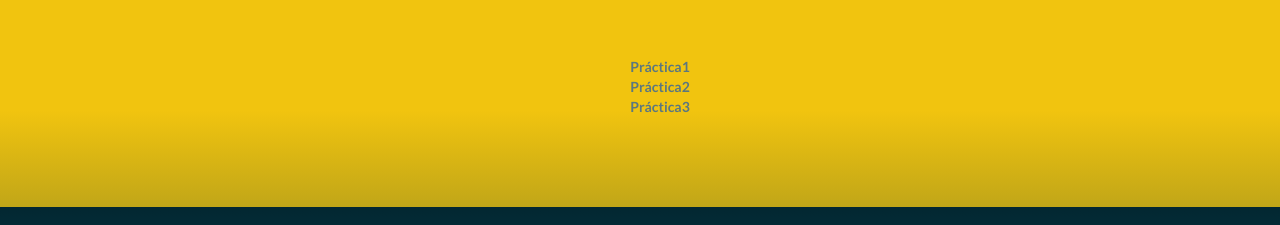
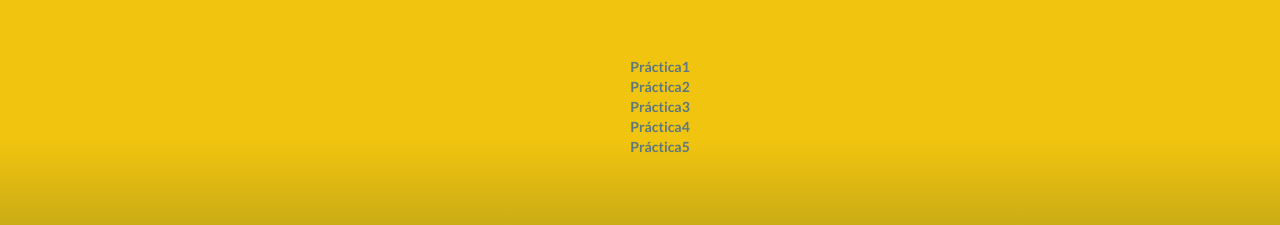
Before and after one commit to PedroRamosRguez/alu0100505078.github.io, a plain HTML site: page dsi.html in a window 1280 px wide. Shown: the part 727-952 px from the top of the page. Drawn offline with nearby package versions, Linux system fonts and the light colour scheme; some packages are replaced by stand-ins of ours; a script that the page names is missing.

Commit message:
Enlaces a practicas 4 y 5

```diff
--- a/dsi.html
+++ b/dsi.html
@@ -68,6 +68,8 @@
           <li><strong><a href="http://alu0100505078.github.io/rafa-daniel-pedro-dsi1516/" >Práctica1</a></strong></li>
           <li><strong><a href="http://ull-esit-gradoii-dsi.github.io/introduccion-rafa-daniel-pedro-dsi1516/" >Práctica2</a></strong></li>
           <li><strong><a href="http://ull-esit-gradoii-dsi.github.io/object-oriented-programming-in-js-rafa-dani-pedro/" >Práctica3</a></strong></li>
+          <li><strong><a href="http://ull-esit-gradoii-dsi.github.io/eliminacion-del-switch-smell-rafa-pedro-dani/" >Práctica4</a></strong></li>
+          <li><strong><a href="http://ull-esit-gradoii-dsi.github.io/mocha-y-chai-rafa-pedro-dani/test.html" >Práctica5</a></strong></li>
       </ol>
       </div>
   </div>
```
